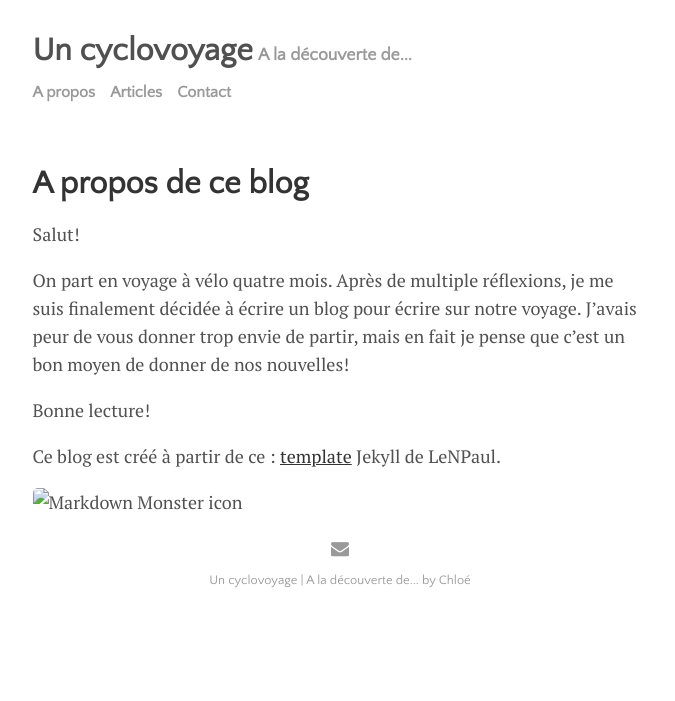
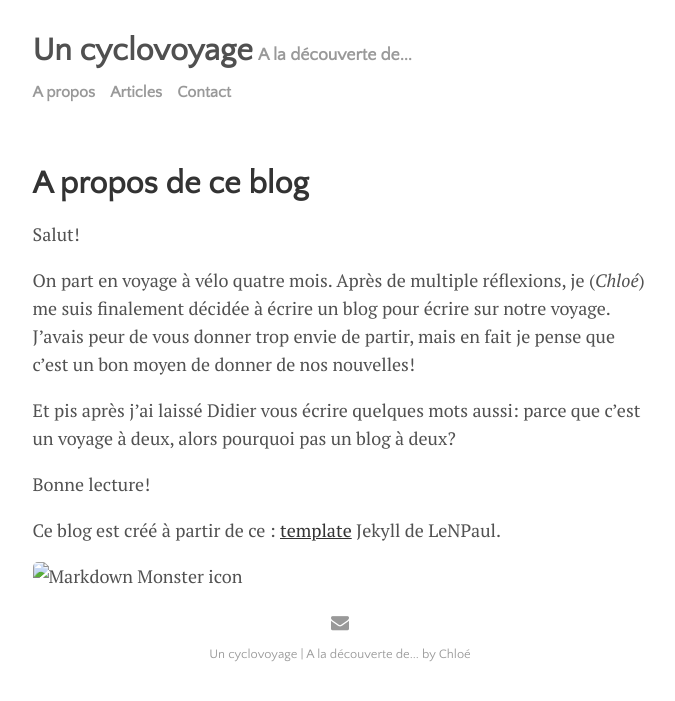
Before and after one commit to cyclovoyage/cyclovoyage.github.io, a Jekyll site: the page built from menu/about.md, in a window 1280 px wide. Shown: the top 701 px of the page, without its empty margins (300-975 px from the left). Built offline with Jekyll 4.4.1, drawn with Linux system fonts in a browser that asks for light colours.

Commit message:
Update about.md

```diff
--- a/menu/about.md
+++ b/menu/about.md
@@ -9,7 +9,9 @@ image: cyclo_allaman.jpg
 
 Salut!
 
-On part en voyage à vélo quatre mois. Après de multiple réflexions, je me suis finalement décidée à écrire un blog pour écrire sur notre voyage. J’avais peur de vous donner trop envie de partir, mais en fait je pense que c’est un bon moyen de donner de nos nouvelles!
+On part en voyage à vélo quatre mois. Après de multiple réflexions, je (*Chloé*) me suis finalement décidée à écrire un blog pour écrire sur notre voyage. J’avais peur de vous donner trop envie de partir, mais en fait je pense que c’est un bon moyen de donner de nos nouvelles!
+
+Et pis après j'ai laissé Didier vous écrire quelques mots aussi: parce que c'est un voyage à deux, alors pourquoi pas un blog à deux?
 
 Bonne lecture!
 
```
